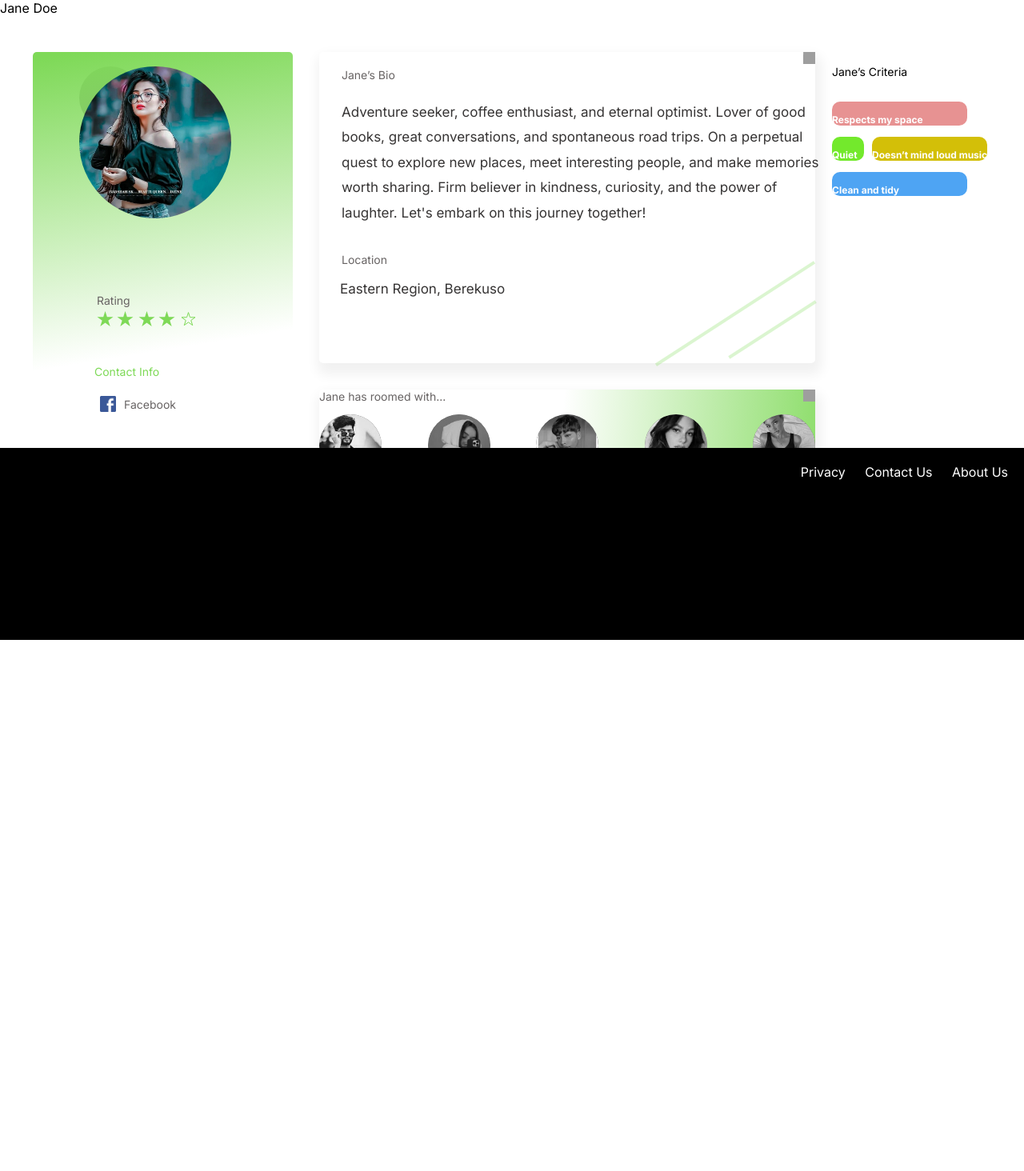
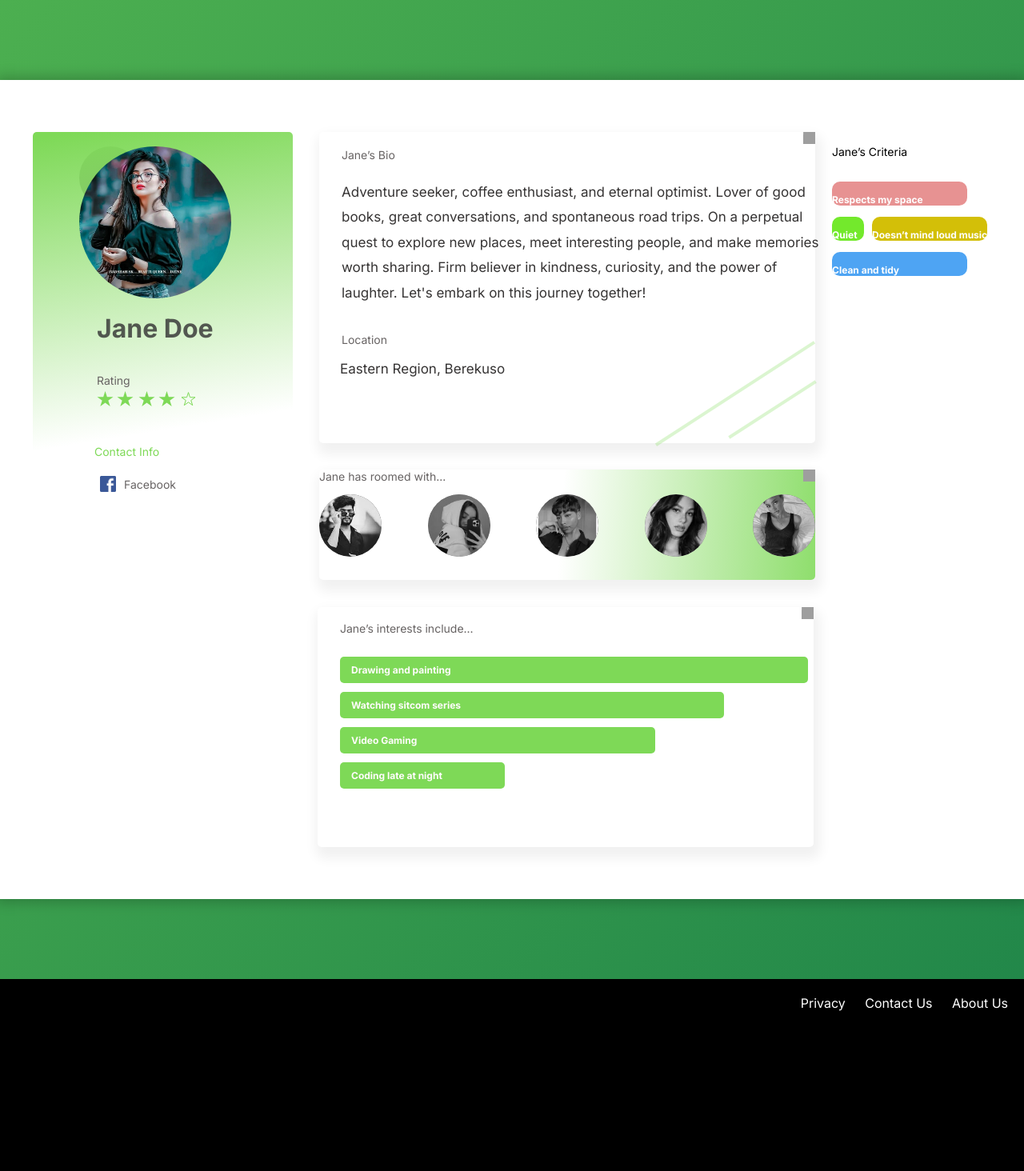
Before and after one commit to Malottey1/Roomate-Finder, a PHP site: page /view/roommate-profile.html in a window 1280 px wide. Shown: the whole page at 80% size. Before the commit the page ends 800 px from the top, so only its background shows below. Run offline with PHP 8.4, Linux system fonts and the light colour scheme; grey boxes are pictures that could not be loaded.

Commit message:
Update CSS for user profile page and footer

```diff
--- a/css/User_profile.css
+++ b/css/User_profile.css
@@ -10,8 +10,7 @@
     width:100%;
     overflow-x: hidden;
     max-width: 1440px;
-
-
+    margin-top: 100px;
 }
 
 /* Rectangle 1 */
@@ -870,14 +869,17 @@
   }
 
 
-  footer {
+footer {
     width: 100%;
     background-color: black;
     padding-top: 20px;
+    padding-bottom: 200px;
     color: white;
     text-align: right;
-    padding-bottom: 200px;
-  }
+    bottom: 0;
+    margin-top: 100px;
+}
+
 
   footer a{
     color: white;
@@ -934,7 +936,6 @@
     padding: 0;
     font-family: 'Inter';
     background: linear-gradient(to bottom right, #4CAF50, #1E8449); /* Green gradient background */
-    height: 100vh;
     display: flex;
     flex-direction: column;
     align-items: center;
--- a/view/roommate-profile.html
+++ b/view/roommate-profile.html
@@ -51,7 +51,7 @@
         <div class="ellipse-1"></div>
 
 
-        <div class="jane-doe editable">Jane Doe</div>
+        <div class="Name editable">Jane Doe</div>
 
         <div class="janes-interests">Jane’s interests include...</div>
 
@@ -145,7 +145,7 @@
           <a href="#">Contact Us</a>
           <a href="#">About Us</a>
         </div>
-      </footer>
+    </footer>
 
     <script src="../js/User_profile.js"></script>
 
```
